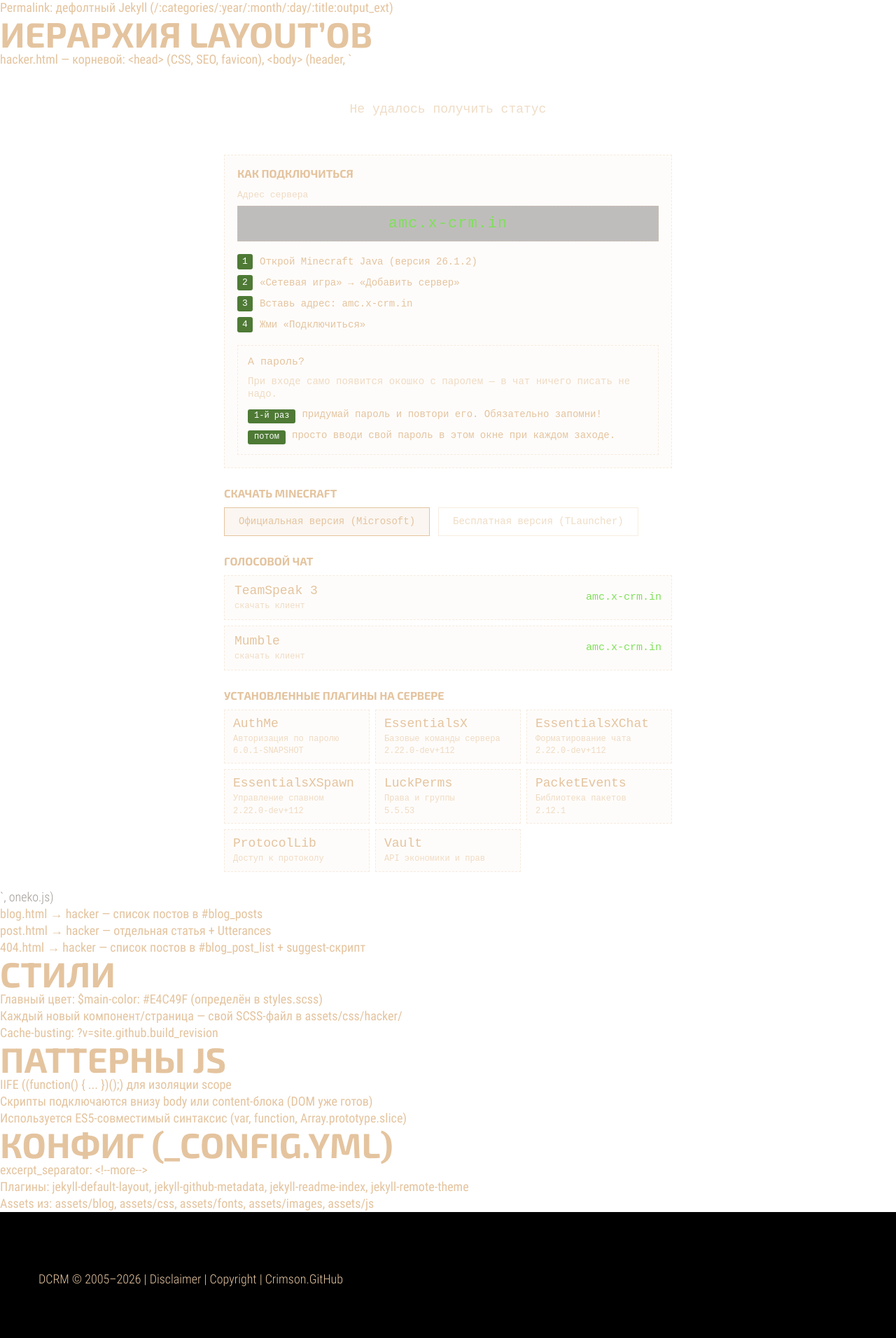
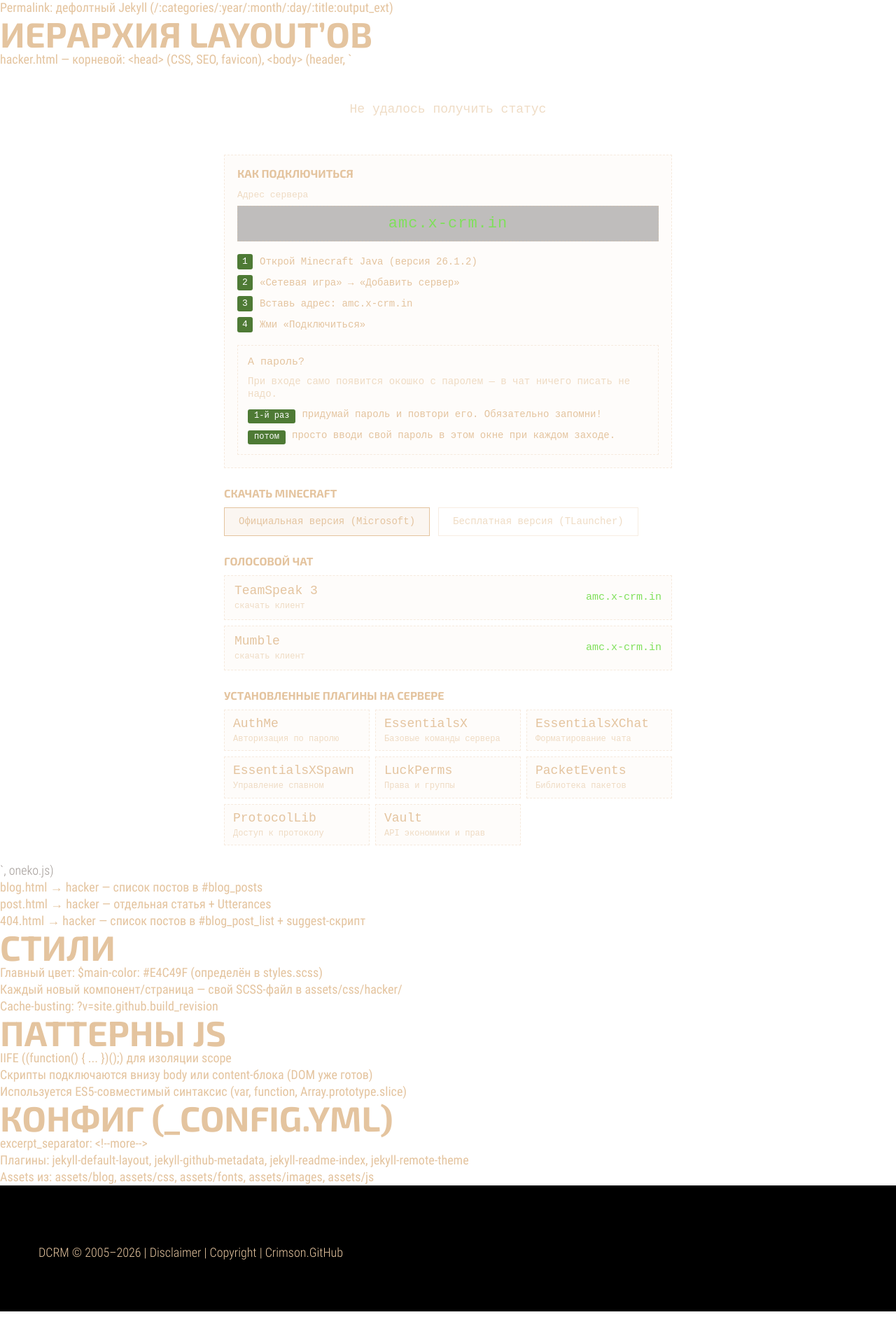
Before and after one commit to william-aqn/blog, a Jekyll site: the page built from CLAUDE.md, in a window 1280 px wide. Shown: the part 711-2623 px from the top of the page at 70% size. Built offline with Jekyll 4.4.1, drawn with Linux system fonts in a browser that asks for light colours; our own code applies the rules of GitHub Pages for plain Markdown files; a script that is not in the unit is left out; after the commit the page ends 2585 px from its top, so only the background shows below that.

Commit message:
minecraft

```diff
--- a/_data/minecraft_plugins.yml
+++ b/_data/minecraft_plugins.yml
@@ -2,34 +2,26 @@
 # url  — ссылка на страницу плагина (чип становится кликабельным).
 # desc — короткое описание «что делает» (необязательно).
 - name: AuthMe
-  version: 6.0.1-SNAPSHOT
   desc: "Авторизация по паролю"
   url: "https://ci.codemc.io/job/AuthMe/job/AuthMeReloaded/"
 - name: EssentialsX
-  version: 2.22.0-dev+112
   desc: "Базовые команды сервера"
   url: "https://essentialsx.net/downloads"
 - name: EssentialsXChat
-  version: 2.22.0-dev+112
   desc: "Форматирование чата"
   url: "https://essentialsx.net/downloads"
 - name: EssentialsXSpawn
-  version: 2.22.0-dev+112
   desc: "Управление спавном"
   url: "https://essentialsx.net/downloads"
 - name: LuckPerms
-  version: 5.5.53
   desc: "Права и группы"
   url: "https://luckperms.net/download"
 - name: PacketEvents
-  version: 2.12.1
   desc: "Библиотека пакетов"
   url: "https://github.com/retrooper/packetevents/releases"
 - name: ProtocolLib
-  version: ""
   desc: "Доступ к протоколу"
   url: "https://github.com/dmulloy2/ProtocolLib/releases"
 - name: Vault
-  version: ""
   desc: "API экономики и прав"
   url: "https://dev.bukkit.org/projects/vault"
--- a/assets/css/hacker/minecraft-server.scss
+++ b/assets/css/hacker/minecraft-server.scss
@@ -150,12 +150,6 @@ a.mc-plugins__card {
 
 .mc-plugins__name {
   color: $main-color;
-}
-
-.mc-plugins__version {
-  color: $dim-color;
-  font-size: 12px;
-  white-space: nowrap;
 }
 
 .mc-plugins__desc {
--- a/minecraft-server.html
+++ b/minecraft-server.html
@@ -64,7 +64,7 @@ canonical_url: https://x-crm.in/minecraft-server.html
         <h2 class="mc-plugins__title">Установленные плагины на сервере</h2>
         <ul class="mc-plugins__list">
             {% for plugin in site.data.minecraft_plugins %}
-            {% capture chip %}<span class="mc-plugins__name">{{ plugin.name }}</span>{% if plugin.desc %}<span class="mc-plugins__desc">{{ plugin.desc }}</span>{% endif %}{% if plugin.version %}<span class="mc-plugins__version">{{ plugin.version }}</span>{% endif %}{% endcapture %}
+            {% capture chip %}<span class="mc-plugins__name">{{ plugin.name }}</span>{% if plugin.desc %}<span class="mc-plugins__desc">{{ plugin.desc }}</span>{% endif %}{% endcapture %}
             <li class="mc-plugins__item">
                 {% if plugin.url %}<a class="mc-plugins__card" href="{{ plugin.url }}" target="_blank" rel="noopener noreferrer">{{ chip }}</a>{% else %}<span class="mc-plugins__card">{{ chip }}</span>{% endif %}
             </li>
```
